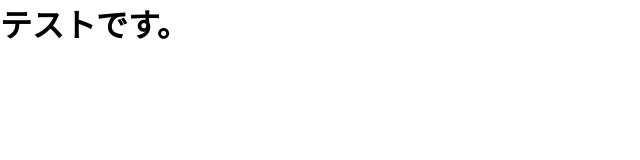
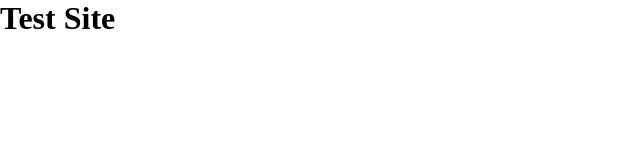
Before and after one commit to sattaku1538/PS1, a plain HTML site: page index.html in a window 1280 px wide. Shown: the whole page, without its empty margins (0-640 px from the left). Drawn offline with Linux system fonts and the light colour scheme.

Commit message:
start to PS1

```diff
--- a/index.html
+++ b/index.html
@@ -5,9 +5,14 @@
   <meta http-equiv="X-UA-Compatible" content="IE=edge">
   <meta name="viewport" content="width=device-width, initial-scale=1.0">
   <link rel="stylesheet" href="style.css">
-  <title>PS1 test</title>
+  <title>PS1 testsite</title>
 </head>
 <body>
-  <h1>テストです。</h1>
+  <header></header>
+  <main>
+    <h1>Test Site</h1>
+
+  </main>
+
 </body>
 </html>
```
